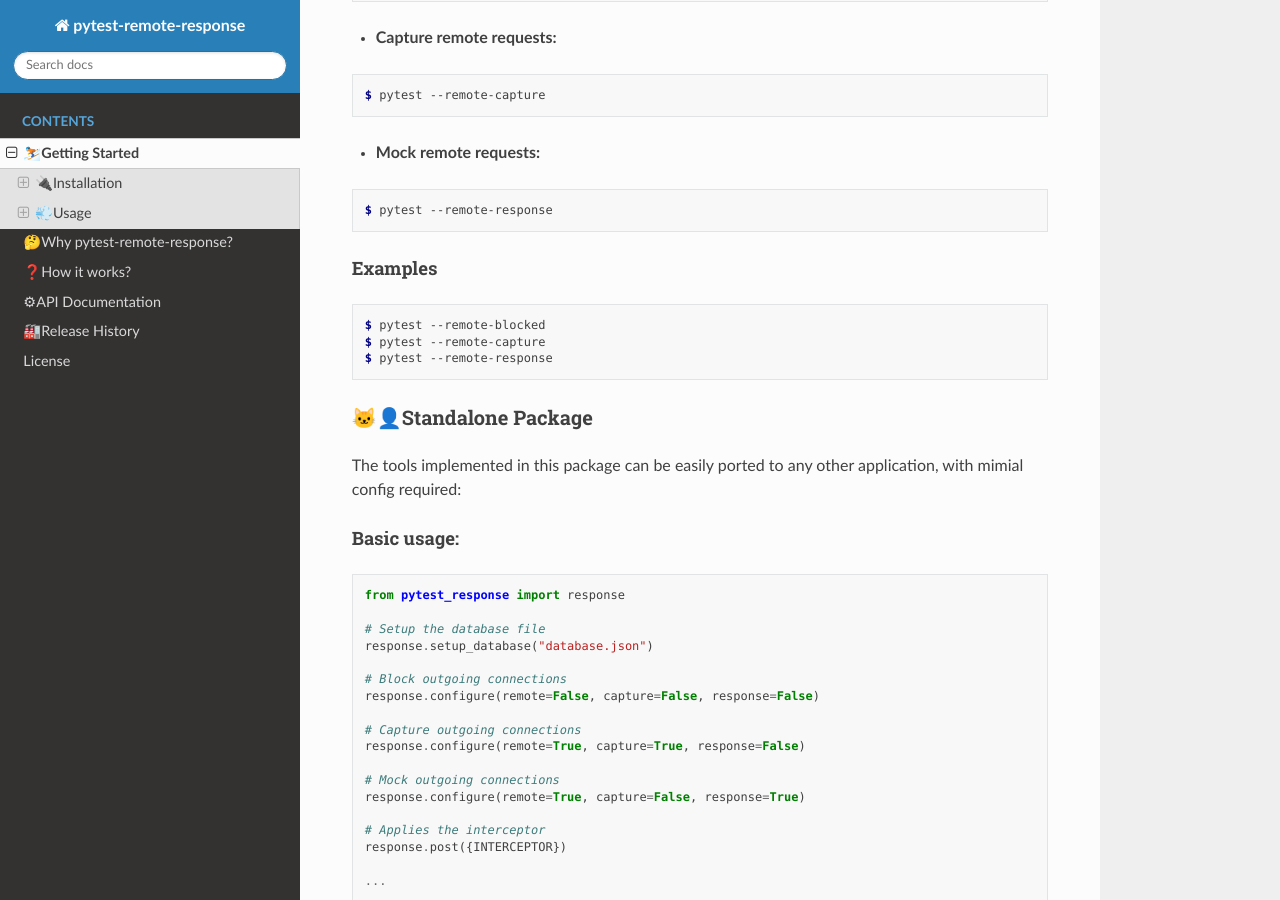
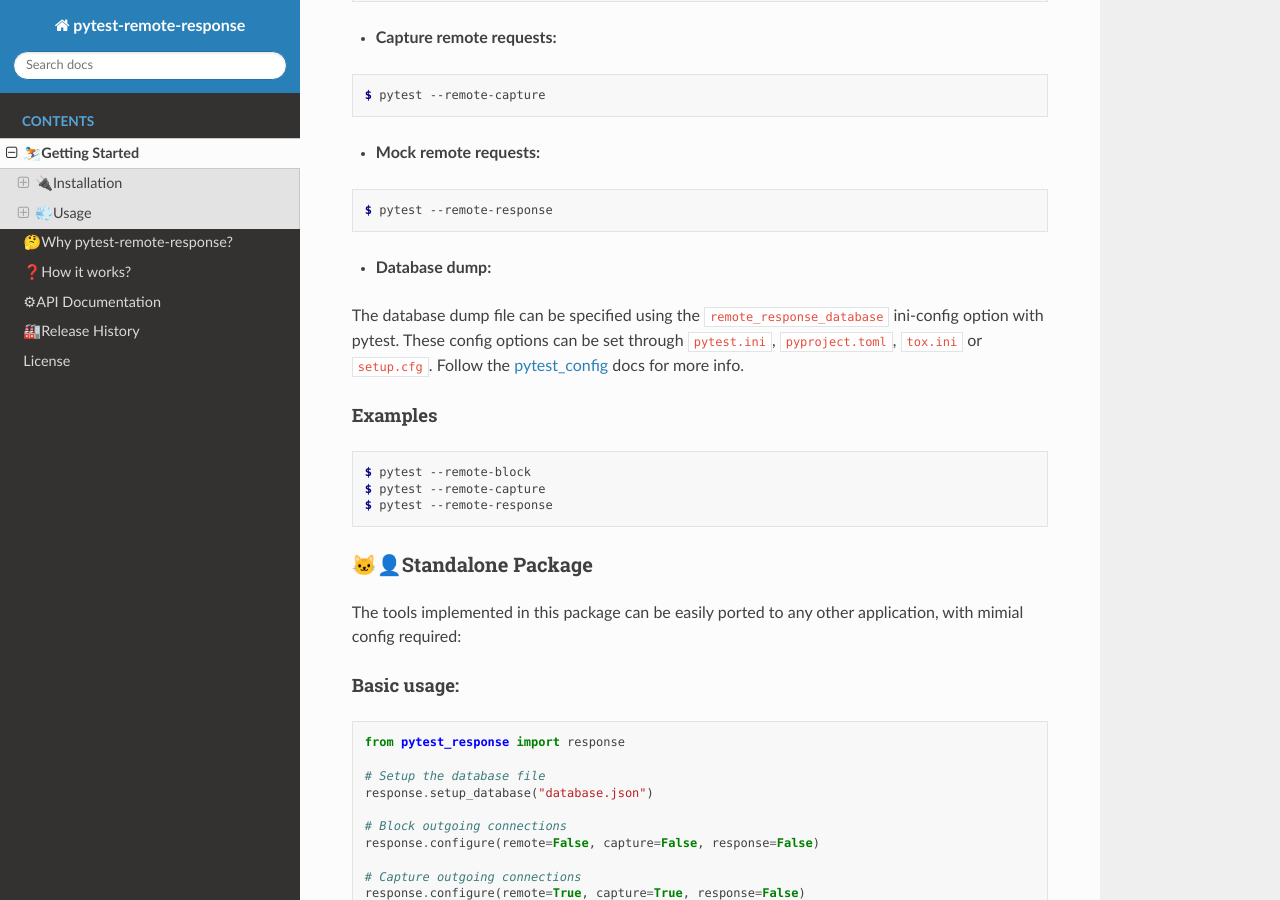
Before and after one commit to devanshshukla99/pytest-remote-response, a Sphinx documentation site: the page built from docs/user_guide.rst, in a window 1280 px wide and 900 px high, scrolled down 1324 px. Built offline with Sphinx 7.4.7 and the Read the Docs theme 2.0.0, drawn with Linux system fonts in a browser that asks for light colours.

Commit message:
Moving away from cmd-line arg to ini config for specifying database (#30)
* Moving away from cmd-line arg to ini config for `--remote-database`

* docs update

* Apply suggestions from code review

```diff
--- a/docs/user_guide.rst
+++ b/docs/user_guide.rst
@@ -84,6 +84,12 @@ Handling connection requests
 
     $ pytest --remote-response
 
+- **Database dump:**
+
+The database dump file can be specified using the ``remote_response_database`` ini-config option with pytest.
+These config options can be set through ``pytest.ini``, ``pyproject.toml``, ``tox.ini`` or ``setup.cfg``.
+Follow the `pytest_config`_ docs for more info.
+
 
 Examples
 ^^^^^^^^
@@ -100,7 +106,7 @@ Examples
 
 .. code-block:: console
 
-    $ pytest --remote-blocked
+    $ pytest --remote-block
     $ pytest --remote-capture
     $ pytest --remote-response
 
@@ -175,3 +181,4 @@ Using :class:`~pytest_response.database.ResponseDB`
 .. _requests: https://github.com/psf/requests
 .. _aiohttp: https://github.com/aio-libs/aiohttp
 .. _urllib3: https://github.com/urllib3/urllib3
+.. _pytest_config: https://docs.pytest.org/en/6.2.x/customize.html#configuration-file-formats
```
Also changed, not shown: 1 other file.
